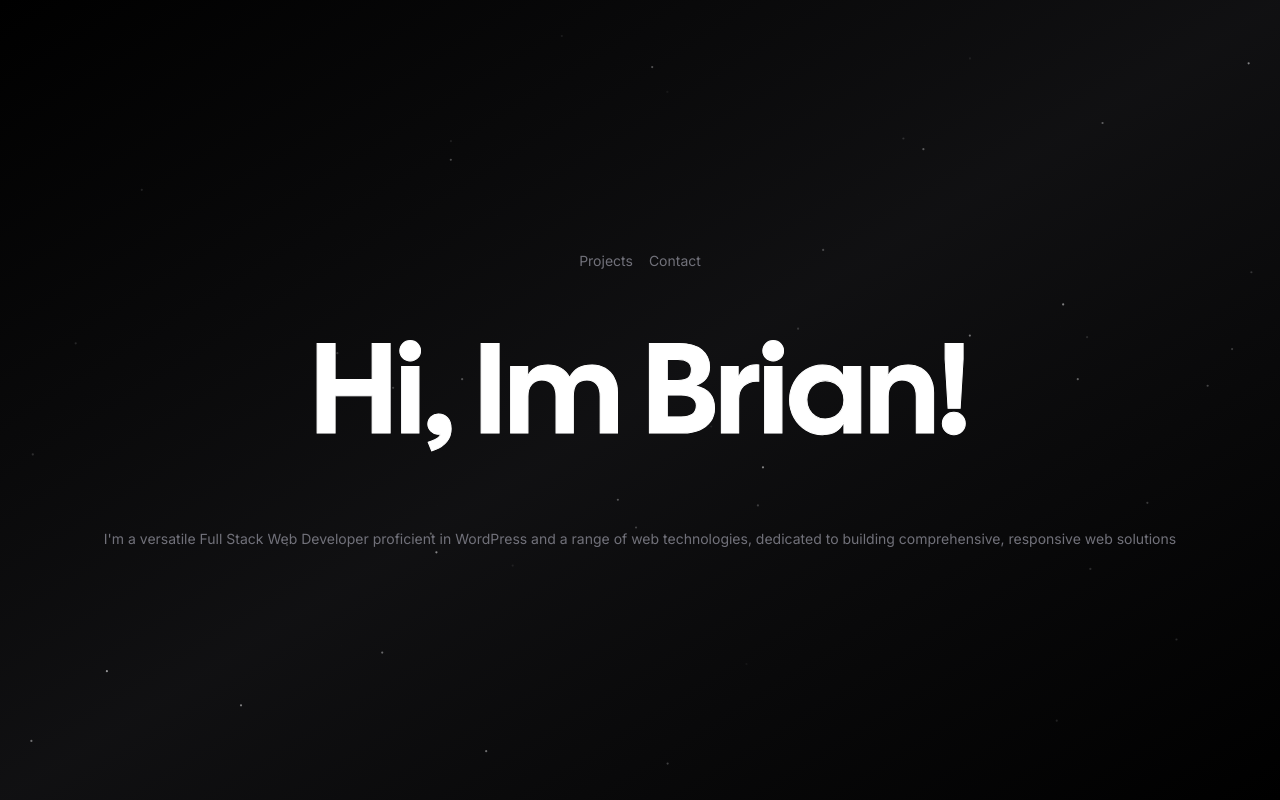
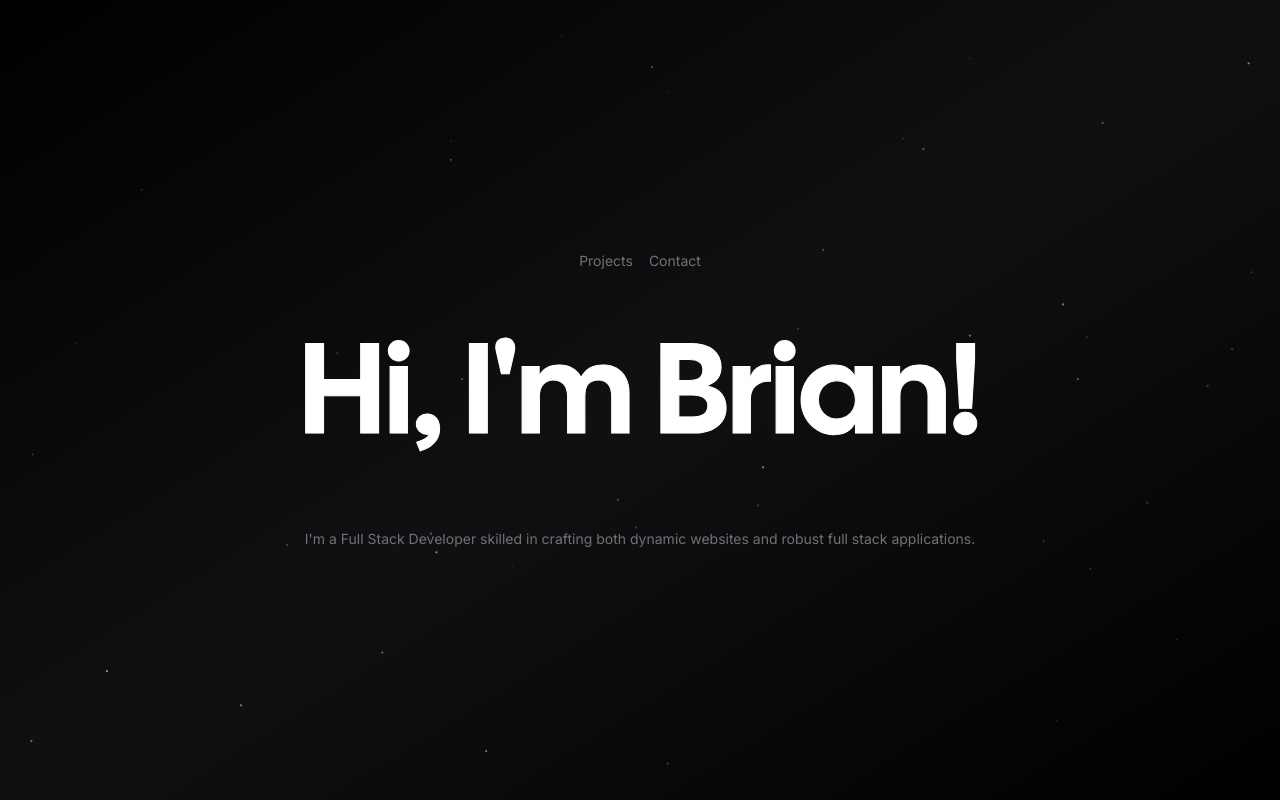
Before and after one commit to makhembu/new_porrtfolo, a Next.js app: page / in a window 1280 px wide. Built offline with nearby package versions, Linux system fonts and the light colour scheme; no server answers; what tailwindcss-debug-screens would draw is missing.

Commit message:
Update page.tsx

```diff
--- a/app/page.tsx
+++ b/app/page.tsx
@@ -29,13 +29,13 @@ export default function Home() {
         quantity={100}
       />
       <h1 className="z-10 text-4xl text-transparent duration-1000 bg-white cursor-default text-edge-outline animate-title font-display sm:text-6xl md:text-9xl whitespace-nowrap bg-clip-text ">
-        Hi, Im Brian!
+        Hi, I'm Brian!
       </h1>
 
       <div className="hidden w-screen h-px animate-glow md:block animate-fade-right bg-gradient-to-r from-zinc-300/0 via-zinc-300/50 to-zinc-300/0" />
       <div className="my-16 text-center animate-fade-in">
         <h2 className="text-sm text-zinc-500 ">
-          I'm a versatile Full Stack Web Developer proficient in WordPress and a range of web technologies, dedicated to building comprehensive, responsive web solutions
+          I'm a Full Stack Developer skilled in crafting both dynamic websites and robust full stack applications.
         </h2>
       </div>
     </div>
```
